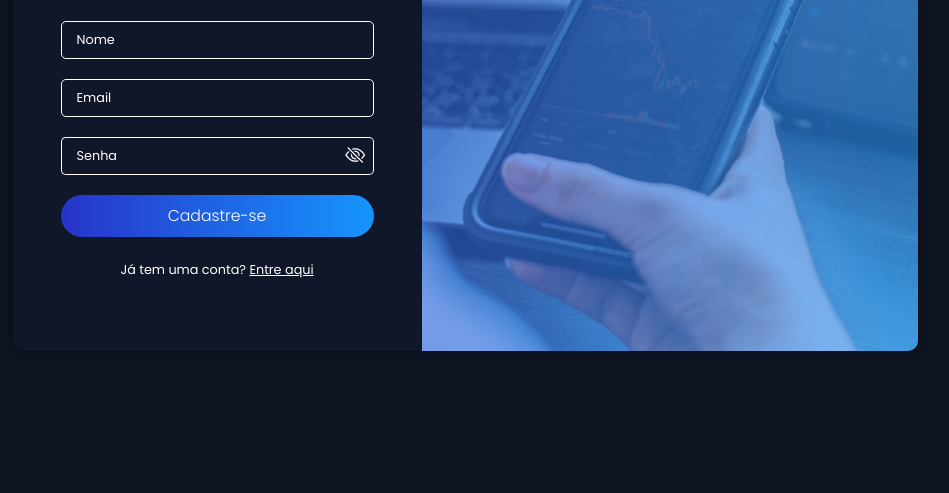
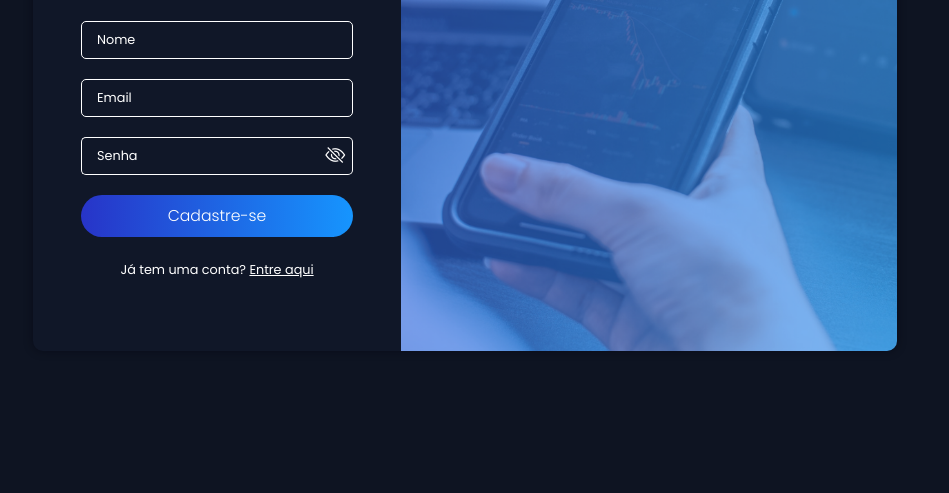
Before and after one commit to jefferson-da-silva-santos/project-digital-innovation, a plain HTML site: page src/pages/cadastro.html in a window 1280 px wide. Shown: the part 307-800 px from the top of the page, without its empty margins (175-1124 px from the left). Drawn offline with nearby package versions, Linux system fonts and the light colour scheme.

Commit message:
Ajuste no tamanho do formulário para desktop

```diff
--- a/src/css/media-css.css
+++ b/src/css/media-css.css
@@ -116,7 +116,9 @@
   }
 }
 
-@media screen and (max-width: 632px) {    .group-form-image {
+@media screen and (max-width: 632px) {
+
+  .group-form-image {
   grid-template-columns: none;
   width: 100%;
   margin: 2em;
--- a/src/css/styles.css
+++ b/src/css/styles.css
@@ -388,7 +388,7 @@ strong {
 
 .group-form-image {
   display: grid;
-  grid-template-columns: 1fr 31em;
+  grid-template-columns: 23em 31em;
   grid-template-rows: 1fr;
   background-color: var(--color-primary);
   border-radius: 10px;
```
